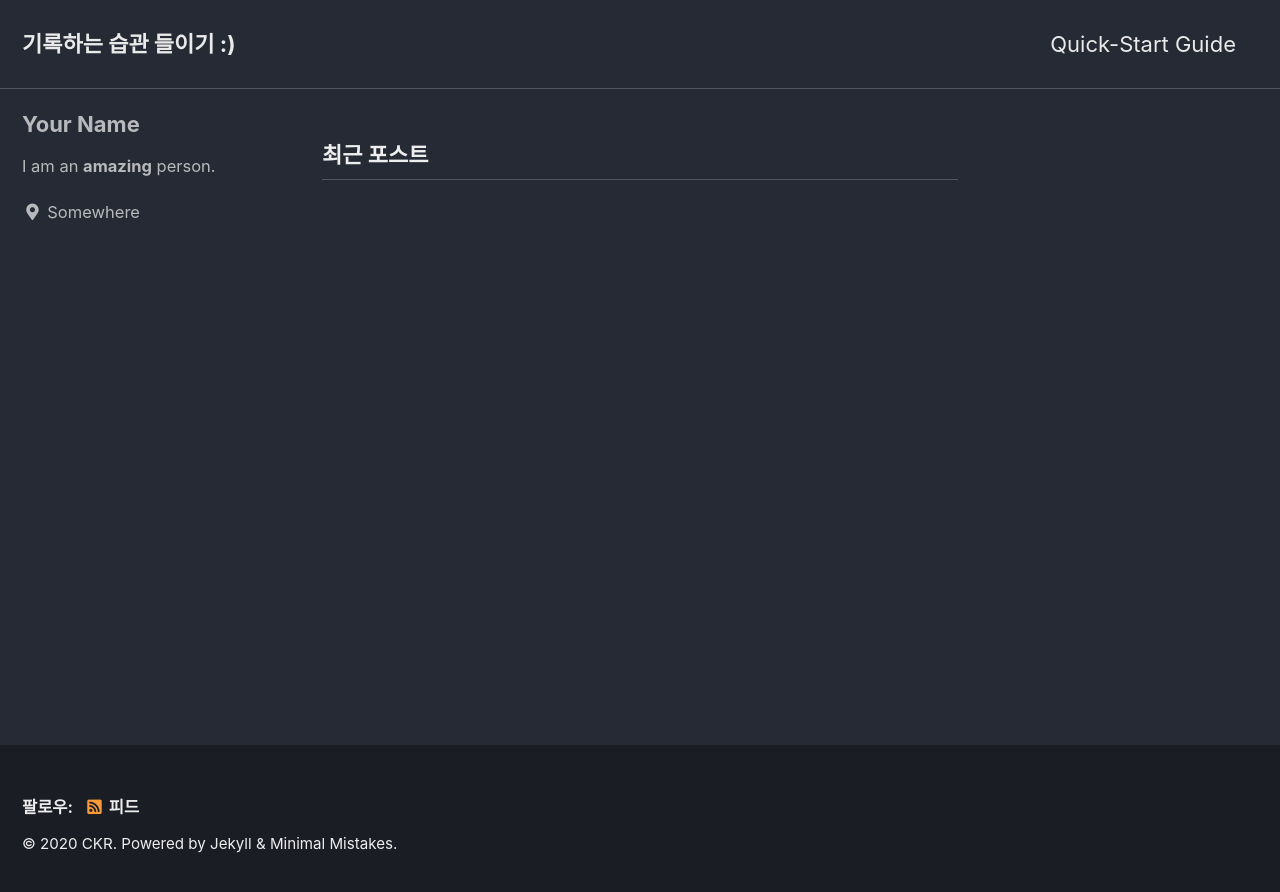
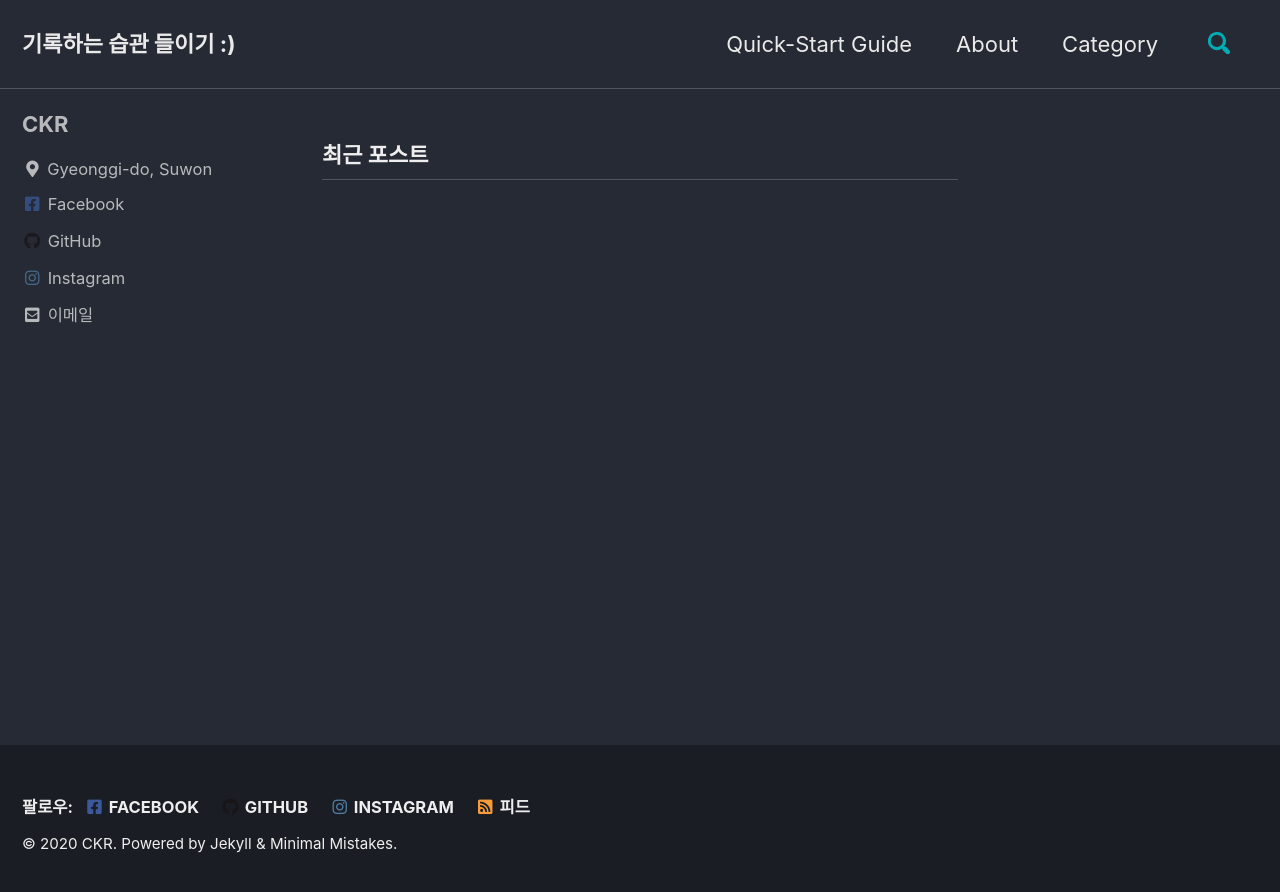
Before and after one commit to ckr3453/ckr3453.github.io, a Jekyll site: the page built from index.html, in a window 1280 px wide. Shown: the top 892 px of the page. Built offline with Jekyll 4.4.1, drawn with Linux system fonts in a browser that asks for light colours; cached includes are drawn as plain includes; the list of posts is cut into pages by our own code.

Commit message:
first commit

```diff
--- a/_config.yml
+++ b/_config.yml
@@ -20,10 +20,10 @@ title                    : "기록하는 습관 들이기 :)"
 title_separator          : "-"
 subtitle                 : # site tagline that appears below site title in masthead
 name                     : "CKR"
-description              : "기록 저장소"
-url                      : # the base hostname & protocol for your site e.g. "https://mmistakes.github.io"
-baseurl                  : # the subpath of your site, e.g. "/blog"
-repository               : # GitHub username/repo-name e.g. "mmistakes/minimal-mistakes"
+description              : "CKR의 기록 저장소"
+url                      : "https://ckr3453.github.io"
+baseurl                  : ""
+repository               : "ckr3453/ckr3453.github.io" # GitHub username/repo-name e.g. "mmistakes/minimal-mistakes"
 teaser                   : # path of fallback teaser image, e.g. "/assets/images/500x300.png"
 logo                     : # path of logo image to display in the masthead, e.g. "/assets/images/88x88.png"
 masthead_title           : # overrides the website title displayed in the masthead, use " " for no title
@@ -51,8 +51,8 @@ reCaptcha:
   secret                 :
 atom_feed:
   path                   : # blank (default) uses feed.xml
-search                   : # true, false (default)
-search_full_content      : # true, false (default)
+search                   : true # true, false (default)
+search_full_content      : true # true, false (default)
 search_provider          : # lunr (default), algolia, google
 algolia:
   application_id         : # YOUR_APPLICATION_ID
@@ -93,52 +93,52 @@ analytics:
 
 # Site Author
 author:
-  name             : "Your Name"
+  name             : "CKR"
   avatar           : # path of avatar image, e.g. "/assets/images/bio-photo.jpg"
-  bio              : "I am an **amazing** person."
-  location         : "Somewhere"
-  email            :
+  bio              : ""
+  location         : "Gyeonggi-do, Suwon"
+  email            : "david3453@naver.com"
   links:
     - label: "Email"
       icon: "fas fa-fw fa-envelope-square"
       # url: "mailto:your.name@email.com"
-    - label: "Website"
-      icon: "fas fa-fw fa-link"
-      # url: "https://your-website.com"
-    - label: "Twitter"
-      icon: "fab fa-fw fa-twitter-square"
-      # url: "https://twitter.com/"
+    # - label: "Website"
+    #   icon: "fas fa-fw fa-link"
+    #   # url: "https://your-website.com"
+    # - label: "Twitter"
+    #   icon: "fab fa-fw fa-twitter-square"
+    #   # url: "https://twitter.com/"
     - label: "Facebook"
       icon: "fab fa-fw fa-facebook-square"
-      # url: "https://facebook.com/"
+      url: "https://www.facebook.com/people/조경록/100005615231408"
     - label: "GitHub"
       icon: "fab fa-fw fa-github"
-      # url: "https://github.com/"
+      url: "https://github.com/ckr3453"
     - label: "Instagram"
       icon: "fab fa-fw fa-instagram"
-      # url: "https://instagram.com/"
+      url: "https://instagram.com/xx_ckr/"
 
 # Site Footer
 footer:
   links:
-    - label: "Twitter"
-      icon: "fab fa-fw fa-twitter-square"
-      # url:
+    # - label: "Twitter"
+    #   icon: "fab fa-fw fa-twitter-square"
+    #   # url:
     - label: "Facebook"
       icon: "fab fa-fw fa-facebook-square"
-      # url:
+      url: "https://www.facebook.com/people/조경록/100005615231408"
     - label: "GitHub"
       icon: "fab fa-fw fa-github"
-      # url:
-    - label: "GitLab"
-      icon: "fab fa-fw fa-gitlab"
-      # url:
-    - label: "Bitbucket"
-      icon: "fab fa-fw fa-bitbucket"
-      # url:
+      url: "https://github.com/ckr3453"
+    # - label: "GitLab"
+    #   icon: "fab fa-fw fa-gitlab"
+    #   # url:
+    # - label: "Bitbucket"
+    #   icon: "fab fa-fw fa-bitbucket"
+    #   # url:
     - label: "Instagram"
       icon: "fab fa-fw fa-instagram"
-      # url:
+      url: "https://instagram.com/xx_ckr/"
 
 
 # Reading Files
@@ -276,6 +276,6 @@ defaults:
       layout: single
       author_profile: true
       read_time: true
-      comments: # true
+      comments: true # true
       share: true
       related: true
--- a/_data/navigation.yml
+++ b/_data/navigation.yml
@@ -2,8 +2,10 @@
 main:
   - title: "Quick-Start Guide"
     url: https://mmistakes.github.io/minimal-mistakes/docs/quick-start-guide/
-  # - title: "About"
-  #   url: https://mmistakes.github.io/minimal-mistakes/about/
+  - title: "About"
+    url: /about/
+  - title: "Category"
+    url: /categories/
   # - title: "Sample Posts"
   #   url: /year-archive/
   # - title: "Sample Collections"
```
Also changed, not shown: Gemfile (+15 -1 lines).
